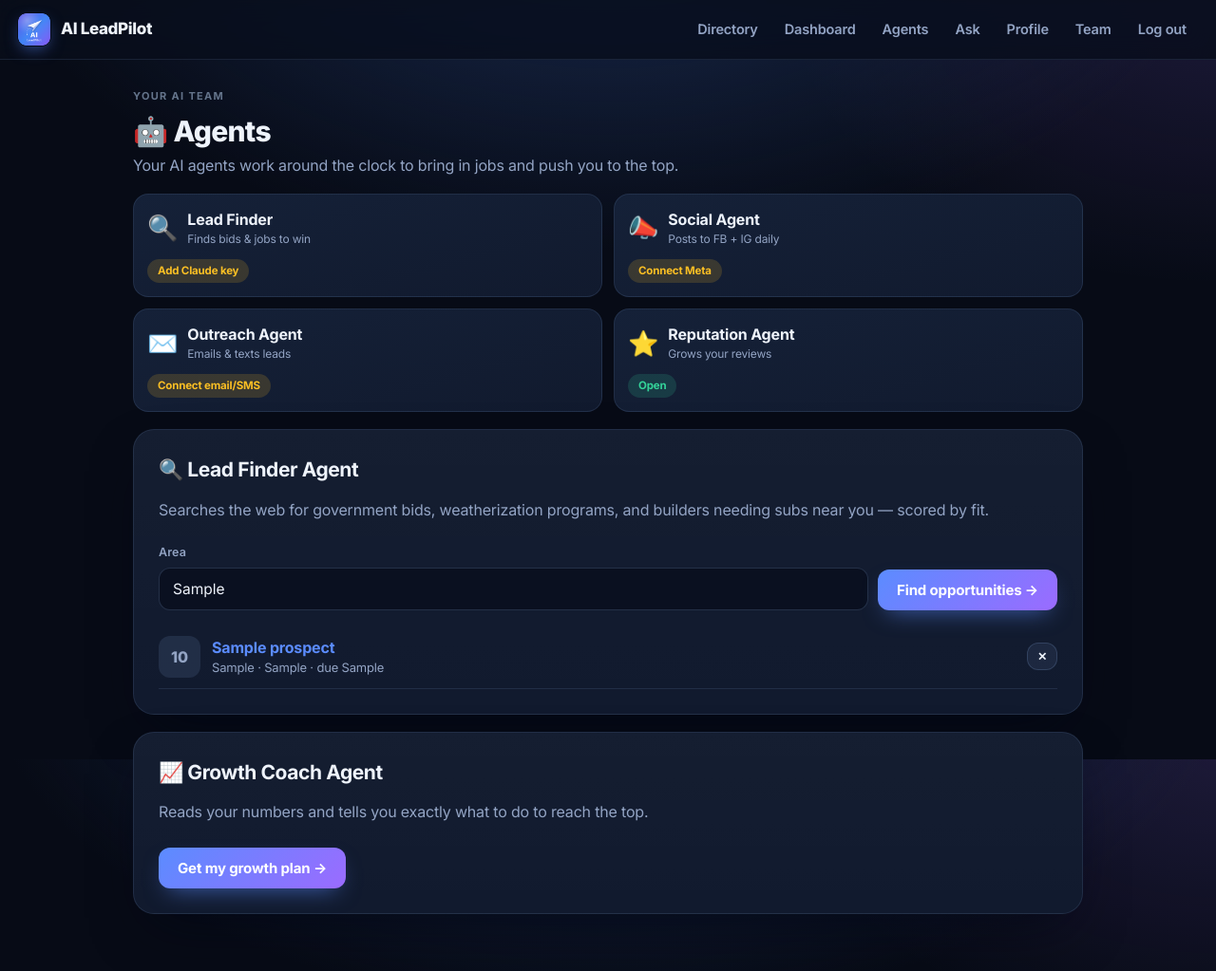
After one commit to eddysinelien86-gif/Floridahub, a Flask app: page /agents in a window 1280 px wide. The commit adds this page. Shown: the whole page at 95% size. Run offline with Flask 3, Linux system fonts and the light colour scheme; the visitor is signed in with stand-in values (Sample User, id 1); tables that the repository leaves empty hold one stand-in row (values such as "Sample post"); some libraries are stand-ins or nearby versions.

Commit message:
Add Agents hub: Lead Finder, Social, Outreach, Reputation, Growth Coach
- /agents: roster of AI agents with live connect-status
- Lead Finder agent searches the web (Claude web_search) for local bids, RFPs,
  weatherization programs, and GCs needing subs; scored + stored as prospects
  (runs in background so it never times out)
- Growth Coach agent reviews live numbers and returns a prioritized growth plan
- prospects table; Agents added to top nav + bottom tab bar

Co-Authored-By: Claude Opus 4.8 <noreply@anthropic.com>
Claude-Session: https://claude.ai/code/session_01McpQP5NsXFiofFsFNHJzWi

```diff
--- a/saas/app.py
+++ b/saas/app.py
@@ -207,6 +207,76 @@ def ask_send():
            "Recent leads: " + ("; ".join(f"{l['name']} - {l['service']}" for l in recent) or "none yet"))
     import ai_helper
     return ai_helper.ask(q, ctx, u["tname"])
+
+
+@app.route("/agents")
+def agents_hub():
+    u = current_user()
+    if not u:
+        return redirect(url_for("login"))
+    tid = u["tenant_id"]
+    import sms as _sms
+    prospects = query("SELECT * FROM prospects WHERE tenant_id = ? ORDER BY score DESC, id DESC", (tid,))[:20]
+    status = {
+        "social": bool(os.environ.get("META_PAGE_ACCESS_TOKEN", "").strip()),
+        "sms": _sms.is_configured(),
+        "email": bool(os.environ.get("SMTP_USER", "").strip() and os.environ.get("SMTP_PASS", "").strip()),
+        "ai": bool(os.environ.get("ANTHROPIC_API_KEY", "").strip()),
+    }
+    trow = query_one("SELECT city FROM tenants WHERE id = ?", (tid,))
+    return render_template("agents.html", user=u, prospects=prospects, status=status,
+                           searching=request.args.get("searching"),
+                           t_city=(trow or {}).get("city"))
+
+
+@app.route("/agents/find", methods=["POST"])
+def agents_find():
+    u = current_user()
+    if not u:
+        return redirect(url_for("login"))
+    area = request.form.get("area", "").strip() or "Broward County, FL"
+    tid, brand = u["tenant_id"], u["tname"]
+
+    def _work():
+        import agents as ag
+        res = ag.find_opportunities(area, brand)
+        for it in res.get("items", []):
+            try:
+                execute("INSERT INTO prospects (tenant_id, title, org, location, due, score, url) "
+                        "VALUES (?, ?, ?, ?, ?, ?, ?)",
+                        (tid, it["title"], it["org"], it["location"], it["due"], it["score"], it["url"]))
+            except Exception:
+                pass
+
+    threading.Thread(target=_work, daemon=True).start()
+    return redirect(url_for("agents_hub", searching=1))
+
+
+@app.route("/agents/coach", methods=["POST"])
+def agents_coach():
+    u = current_user()
+    if not u:
+        return {"error": "auth"}, 401
+    tid = u["tenant_id"]
+    lc = query_one("SELECT COUNT(*) AS c FROM leads WHERE tenant_id = ?", (tid,))["c"]
+    rc, rating = _company_stats(tid)
+    views = query_one("SELECT COUNT(*) AS c FROM page_views WHERE tenant_id = ?", (tid,))["c"]
+    socials = query_one("SELECT COUNT(*) AS c FROM social_log WHERE tenant_id = ?", (tid,))["c"]
+    pcount = query_one("SELECT COUNT(*) AS c FROM posts WHERE tenant_id = ?", (tid,))["c"]
+    ctx = (f"Leads: {lc}. Page views: {views}. Reviews: {rc} (avg {rating} stars). "
+           f"Automatic social posts: {socials}. Work photos posted: {pcount}.")
+    import agents as ag
+    return ag.coach(ctx, u["tname"])
+
+
+@app.route("/prospects/delete", methods=["POST"])
+def prospects_delete():
+    u = current_user()
+    if not u:
+        return redirect(url_for("login"))
+    execute("DELETE FROM prospects WHERE id = ? AND tenant_id = ?",
+            (request.form.get("pid", ""), u["tenant_id"]))
+    return redirect(url_for("agents_hub"))
 
 
 @app.route("/join", methods=["GET", "POST"])
--- a/saas/db.py
+++ b/saas/db.py
@@ -105,6 +105,9 @@ def init_schema() -> None:
         f"""CREATE TABLE IF NOT EXISTS messages (
             id {pk}, tenant_id INTEGER, direction TEXT, phone TEXT, body TEXT,
             created_at {ts})""",
+        f"""CREATE TABLE IF NOT EXISTS prospects (
+            id {pk}, tenant_id INTEGER NOT NULL, title TEXT, org TEXT, location TEXT,
+            due TEXT, score INTEGER DEFAULT 50, url TEXT, created_at {ts})""",
     ]
     conn = _conn()
     try:
--- /dev/null
+++ b/saas/templates/agents.html
@@ -0,0 +1,84 @@
+{% extends "base.html" %}
+{% block title %}Agents — AI LeadPilot{% endblock %}
+{% block content %}
+<div class="section-label">Your AI team</div>
+<h1>🤖 Agents</h1>
+<p class="muted">Your AI agents work around the clock to bring in jobs and push you to the top.</p>
+
+<!-- agent roster -->
+<div class="agrid">
+  <div class="agent">
+    <div class="atop"><span class="aic">🔍</span><div><b>Lead Finder</b><div class="muted" style="font-size:12px;">Finds bids &amp; jobs to win</div></div></div>
+    <span class="pill {{ 'on' if status.ai else 'off' }}">{{ 'Active' if status.ai else 'Add Claude key' }}</span>
+  </div>
+  <div class="agent">
+    <div class="atop"><span class="aic">📣</span><div><b>Social Agent</b><div class="muted" style="font-size:12px;">Posts to FB + IG daily</div></div></div>
+    <span class="pill {{ 'on' if status.social else 'off' }}">{{ 'Active' if status.social else 'Connect Meta' }}</span>
+  </div>
+  <div class="agent">
+    <div class="atop"><span class="aic">✉️</span><div><b>Outreach Agent</b><div class="muted" style="font-size:12px;">Emails &amp; texts leads</div></div></div>
+    <span class="pill {{ 'on' if (status.email or status.sms) else 'off' }}">{{ 'Active' if (status.email or status.sms) else 'Connect email/SMS' }}</span>
+  </div>
+  <div class="agent">
+    <div class="atop"><span class="aic">⭐</span><div><b>Reputation Agent</b><div class="muted" style="font-size:12px;">Grows your reviews</div></div></div>
+    <a class="pill on" href="/c/{{ user['tslug'] }}" target="_blank" style="text-decoration:none;">Open</a>
+  </div>
+</div>
+
+<!-- lead finder -->
+<div class="card">
+  <h2>🔍 Lead Finder Agent</h2>
+  <p class="muted">Searches the web for government bids, weatherization programs, and builders needing subs near you — scored by fit.</p>
+  <form method="post" action="/agents/find" class="row" style="align-items:flex-end;gap:10px;">
+    <div style="flex:1;min-width:200px;"><label>Area</label><input name="area" value="{{ t_city or 'Broward County, FL' }}" placeholder="Broward County, FL"></div>
+    <button type="submit" style="margin:0;">Find opportunities →</button>
+  </form>
+  {% if searching %}<div class="out" style="border-color:rgba(91,140,255,.4);">🔎 The agent is searching the web… refresh this page in a minute to see results.</div>{% endif %}
+
+  {% if prospects %}
+  <div style="margin-top:16px;">
+    {% for p in prospects %}
+    <div class="prow">
+      <div class="score s{{ 'hot' if p['score'] >= 80 else ('warm' if p['score'] >= 65 else 'cool') }}">{{ p['score'] }}</div>
+      <div style="flex:1;min-width:0;">
+        {% if p['url'] %}<a href="{{ p['url'] }}" target="_blank"><b>{{ p['title'] }}</b></a>{% else %}<b>{{ p['title'] }}</b>{% endif %}
+        <div class="muted" style="font-size:13px;">{{ p['org'] }}{% if p['location'] %} · {{ p['location'] }}{% endif %} · due {{ p['due'] }}</div>
+      </div>
+      <form method="post" action="/prospects/delete" style="margin:0;"><input type="hidden" name="pid" value="{{ p['id'] }}"><button class="btn ghost" style="margin:0;padding:6px 10px;font-size:12px;">✕</button></form>
+    </div>
+    {% endfor %}
+  </div>
+  {% elif not searching %}
+  <p class="muted" style="margin-top:10px;">No opportunities found yet — tap "Find opportunities" and the agent goes to work.</p>
+  {% endif %}
+</div>
+
+<!-- growth coach -->
+<div class="card">
+  <h2>📈 Growth Coach Agent</h2>
+  <p class="muted">Reads your numbers and tells you exactly what to do to reach the top.</p>
+  <button onclick="coach()">Get my growth plan →</button>
+  <div id="coachOut" class="out" style="display:none;"></div>
+</div>
+
+<style>
+  .agrid{display:grid;grid-template-columns:repeat(2,1fr);gap:12px;margin:18px 0;}
+  .agent{background:linear-gradient(165deg,var(--panel2),var(--panel));border:1px solid var(--line);border-radius:16px;padding:14px;display:flex;flex-direction:column;justify-content:space-between;gap:12px;}
+  .atop{display:flex;gap:10px;align-items:center;} .aic{font-size:26px;}
+  .pill{align-self:flex-start;font-size:11.5px;font-weight:700;padding:4px 11px;border-radius:999px;}
+  .pill.on{background:rgba(52,211,153,.16);color:var(--good);} .pill.off{background:rgba(251,191,36,.16);color:var(--warn);}
+  .prow{display:flex;align-items:center;gap:12px;padding:11px 0;border-bottom:1px solid var(--line);}
+  .score{width:44px;height:44px;flex:none;border-radius:12px;display:grid;place-items:center;font-weight:800;font-size:16px;}
+  .score.shot{background:linear-gradient(135deg,#f97316,#ef4444);color:#fff;}
+  .score.swarm{background:rgba(251,191,36,.2);color:var(--warn);}
+  .score.scool{background:rgba(130,160,210,.14);color:var(--muted);}
+  @media(max-width:560px){.agrid{grid-template-columns:1fr;}}
+</style>
+<script>
+  async function coach(){
+    const o=document.getElementById('coachOut');o.style.display='block';o.textContent='Analyzing your numbers…';
+    try{const r=await fetch('/agents/coach',{method:'POST'});const d=await r.json();o.textContent=d.text||'(no advice)';}
+    catch(e){o.textContent='Could not reach the coach.';}
+  }
+</script>
+{% endblock %}
--- a/saas/templates/base.html
+++ b/saas/templates/base.html
@@ -139,7 +139,7 @@
     <div class="nav" id="nav">
       <a href="/directory">Directory</a>
       {% if user %}
-        <a href="/dashboard">Dashboard</a><a href="/profile">Profile</a><a href="/team">Team</a><a href="/logout">Log out</a>
+        <a href="/dashboard">Dashboard</a><a href="/agents">Agents</a><a href="/ask">Ask</a><a href="/profile">Profile</a><a href="/team">Team</a><a href="/logout">Log out</a>
       {% elif homeowner %}
         <a href="/favorites">Saved</a><a href="/leave">Sign out</a>
       {% else %}
@@ -153,7 +153,7 @@
   <nav class="tabbar">
     {% if user %}
       <a href="/dashboard"><span class="ic">🏠</span>Home</a>
-      <a href="/directory"><span class="ic">🧭</span>Browse</a>
+      <a href="/agents"><span class="ic">🤖</span>Agents</a>
       <a href="/ask"><span class="ic">💬</span>Ask</a>
       <a href="/profile"><span class="ic">📸</span>Work</a>
       <button onclick="document.getElementById('nav').classList.toggle('open')"><span class="ic">☰</span>More</button>
```
Also changed, not shown: saas/agents.py (added, +102 -0 lines).
